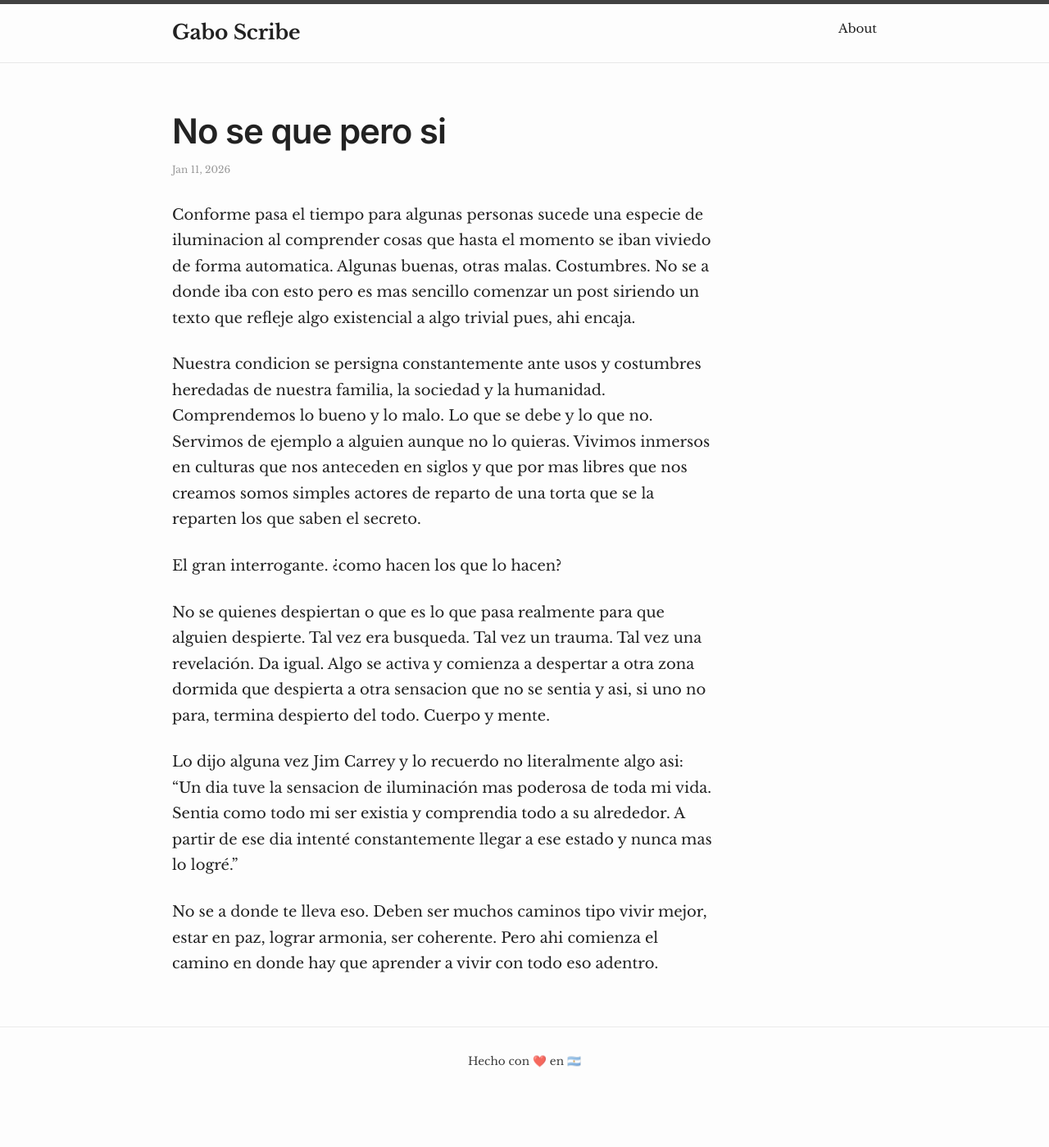
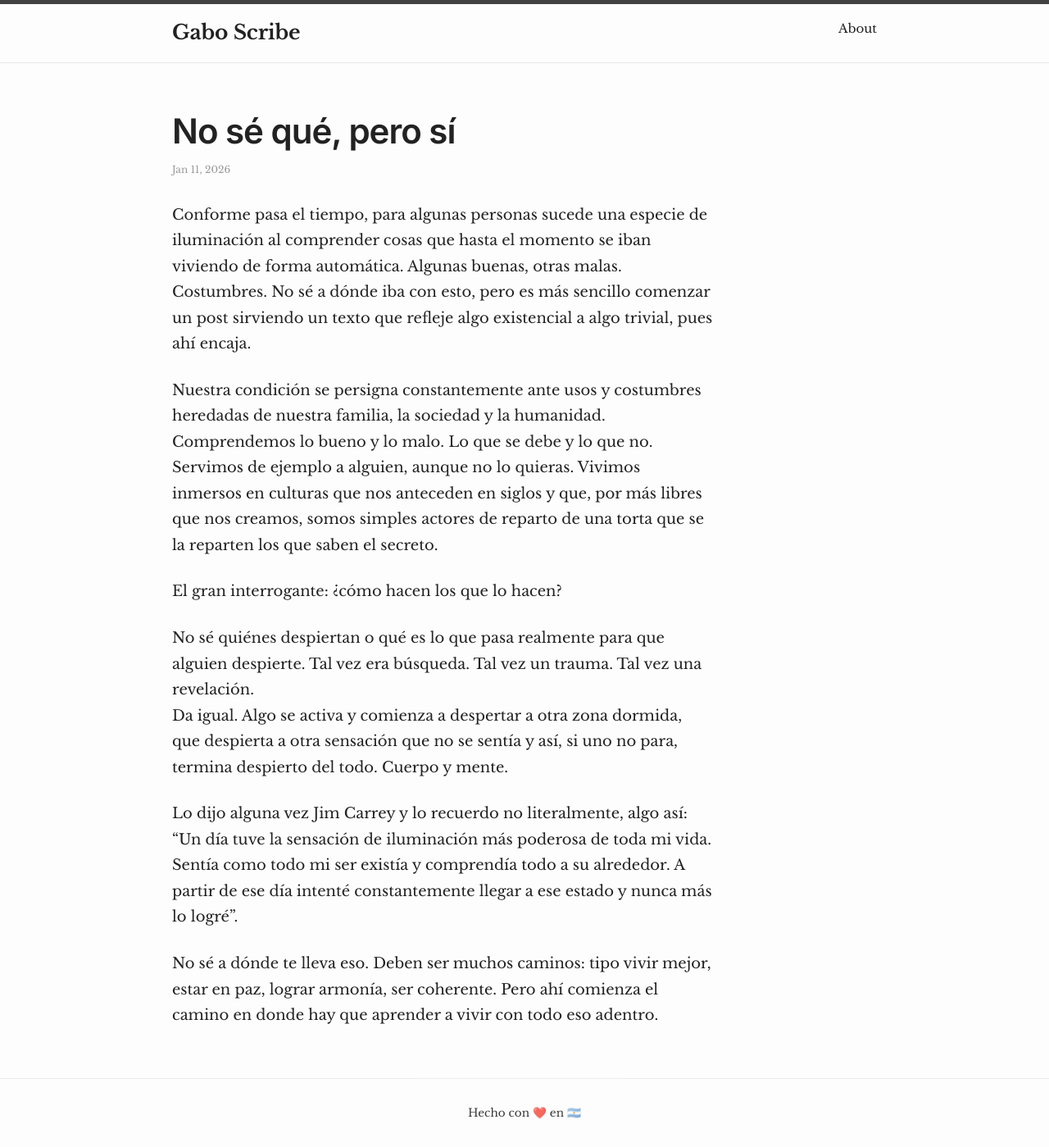
Before and after one commit to gsplay/blog, a Jekyll site: the page built from _posts/2026-01-11-no-se-que-pero-si.markdown, in a window 1280 px wide. Shown: the whole page at 82% size. Built offline with Jekyll 4.4.1, drawn with Linux system fonts in a browser that asks for light colours; before the commit the page ends 1336 px from its top, so only the background shows below that.

Commit message:
correccion ortotipografica minima del texto

```diff
--- a/_posts/2026-01-11-no-se-que-pero-si.markdown
+++ b/_posts/2026-01-11-no-se-que-pero-si.markdown
@@ -1,18 +1,19 @@
 ---
 layout: post
-title: "No se que pero si"
+title: "No sé qué, pero sí"
 date: 2026-01-11 17:20:00 -0300
 categories: blog
 ---
-Conforme pasa el tiempo para algunas personas sucede una especie de iluminacion al comprender cosas que hasta el momento se iban viviedo de forma automatica. Algunas buenas, otras malas. Costumbres. No se a donde iba con esto pero es mas sencillo comenzar un post siriendo un texto que refleje algo existencial a algo trivial pues, ahi encaja.
 
-Nuestra condicion se persigna constantemente ante usos y costumbres heredadas de nuestra familia, la sociedad y la humanidad. Comprendemos lo bueno y lo malo. Lo que se debe y lo que no. Servimos de ejemplo a alguien aunque no lo quieras. Vivimos inmersos en culturas que nos anteceden en siglos y que por mas libres que nos creamos somos simples actores de reparto de una torta que se la reparten los que saben el secreto.
+Conforme pasa el tiempo, para algunas personas sucede una especie de iluminación al comprender cosas que hasta el momento se iban viviendo de forma automática. Algunas buenas, otras malas. Costumbres. No sé a dónde iba con esto, pero es más sencillo comenzar un post sirviendo un texto que refleje algo existencial a algo trivial, pues ahí encaja.
 
-El gran interrogante. ¿como hacen los que lo hacen?
+Nuestra condición se persigna constantemente ante usos y costumbres heredadas de nuestra familia, la sociedad y la humanidad. Comprendemos lo bueno y lo malo. Lo que se debe y lo que no. Servimos de ejemplo a alguien, aunque no lo quieras. Vivimos inmersos en culturas que nos anteceden en siglos y que, por más libres que nos creamos, somos simples actores de reparto de una torta que se la reparten los que saben el secreto.
 
-No se quienes despiertan o que es lo que pasa realmente para que alguien despierte. Tal vez era busqueda. Tal vez un trauma. Tal vez una revelación.
-Da igual. Algo se activa y comienza a despertar a otra zona dormida que despierta a otra sensacion que no se sentia y asi, si uno no para, termina despierto del todo. Cuerpo y mente.
+El gran interrogante: ¿cómo hacen los que lo hacen?
 
-Lo dijo alguna vez Jim Carrey y lo recuerdo no literalmente algo asi: "Un dia tuve la sensacion de iluminación mas poderosa de toda mi vida. Sentia como todo mi ser existia y comprendia todo a su alrededor. A partir de ese dia intenté constantemente llegar a ese estado y nunca mas lo logré."
+No sé quiénes despiertan o qué es lo que pasa realmente para que alguien despierte. Tal vez era búsqueda. Tal vez un trauma. Tal vez una revelación.
+Da igual. Algo se activa y comienza a despertar a otra zona dormida, que despierta a otra sensación que no se sentía y así, si uno no para, termina despierto del todo. Cuerpo y mente.
 
-No se a donde te lleva eso. Deben ser muchos caminos tipo vivir mejor, estar en paz, lograr armonia, ser coherente. Pero ahi comienza el camino en donde hay que aprender a vivir con todo eso adentro.
+Lo dijo alguna vez Jim Carrey y lo recuerdo no literalmente, algo así: “Un día tuve la sensación de iluminación más poderosa de toda mi vida. Sentía como todo mi ser existía y comprendía todo a su alrededor. A partir de ese día intenté constantemente llegar a ese estado y nunca más lo logré”.
+
+No sé a dónde te lleva eso. Deben ser muchos caminos: tipo vivir mejor, estar en paz, lograr armonía, ser coherente. Pero ahí comienza el camino en donde hay que aprender a vivir con todo eso adentro.
--- /dev/null
+++ b/_posts/2026-01-11-una-imagen.markdown
@@ -0,0 +1,6 @@
+---
+layout: post
+title: "No se que pero si"
+date: 2026-01-11 17:20:00 -0300
+categories: blog
+---
```
